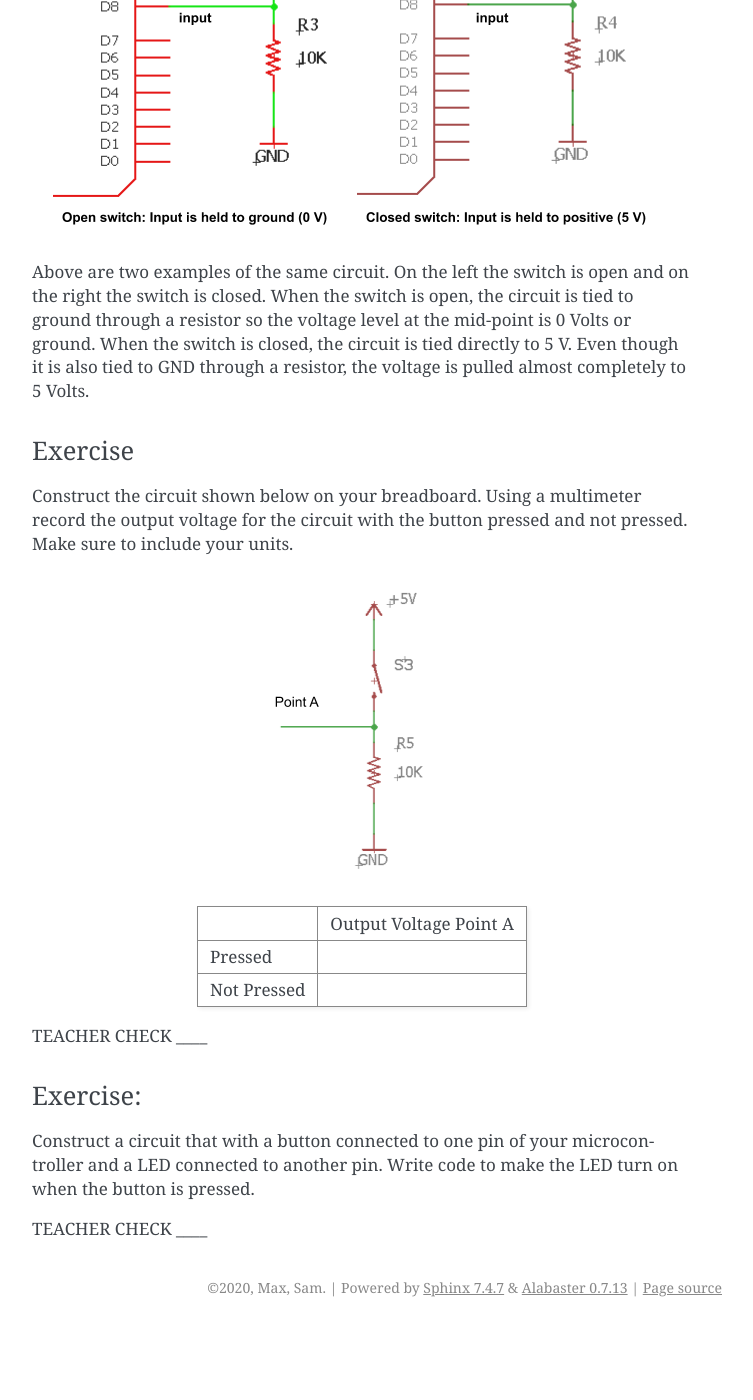
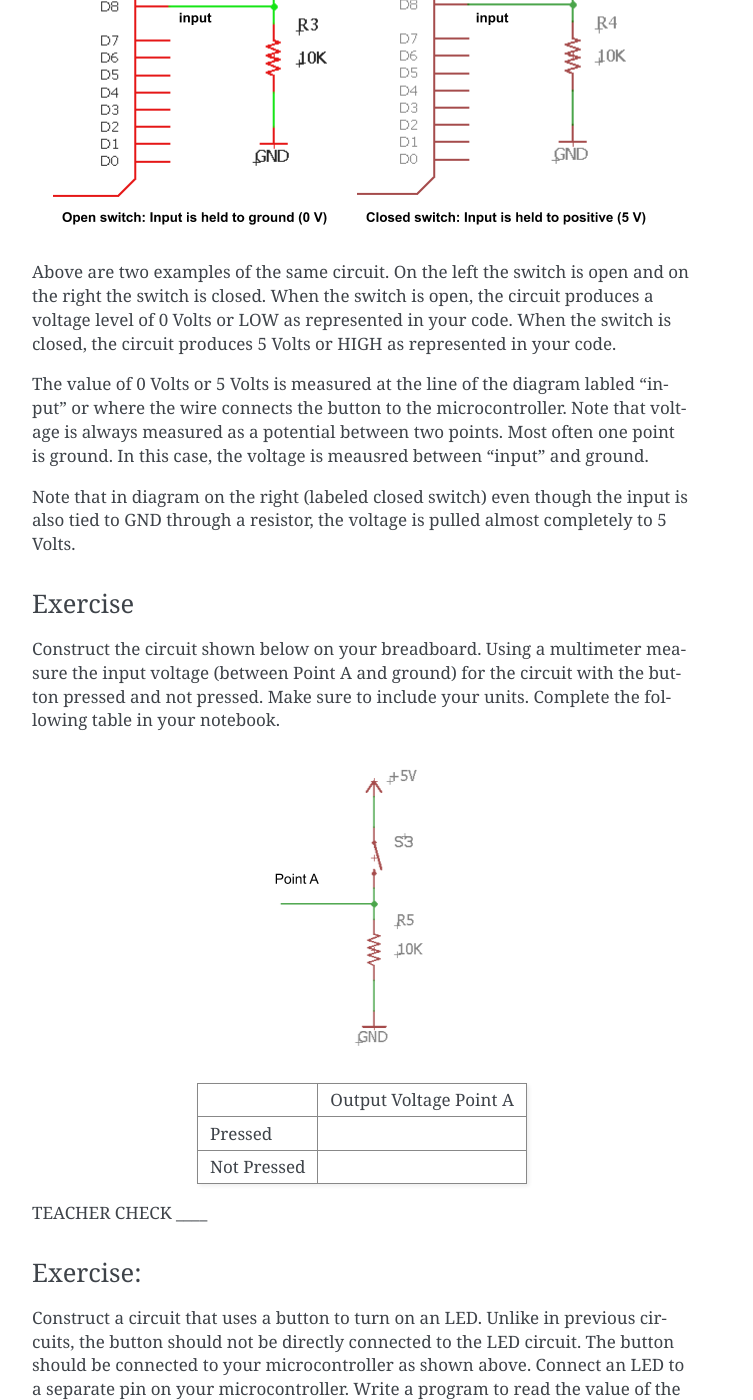
Before and after one commit to maxtkc/mvths-wiki, a Sphinx documentation site: the page built from docs/019-buttons.rst, in a window 1280 px wide and 1400 px high, scrolled down 788 px. Shown: the whole window, without its empty margins (388-1141 px from the left). Built offline with Sphinx 7.4.7, drawn with Linux system fonts in a browser that asks for light colours; before the commit the page ends 2115 px from its top, so only the background shows below that; some of the changed text lies outside the part shown.

Commit message:
Update 019-buttons.rst

```diff
--- a/docs/019-buttons.rst
+++ b/docs/019-buttons.rst
@@ -27,17 +27,22 @@ into voltage levels that the microcontroller can use.
 
 Above are two examples of the same circuit. On the left the switch is
 open and on the right the switch is closed. When the switch is open, the
-circuit is tied to ground through a resistor so the voltage level at the
-mid-point is 0 Volts or ground. When the switch is closed, the circuit
-is tied directly to 5 V. Even though it is also tied to GND through a
+circuit produces a voltage level of 0 Volts or LOW as represented in your code. When the switch is closed, the circuit
+produces 5 Volts or HIGH as represented in your code.
+
+The value of 0 Volts or 5 Volts is measured at the line of the diagram labled "input" or where the wire connects the button to the microcontroller.
+Note that voltage is always measured as a potential between two points. Most often one point is ground. In this case, the voltage is
+meausred between "input" and ground.
+
+Note that in diagram on the right (labeled closed switch) even though the input is also tied to GND through a
 resistor, the voltage is pulled almost completely to 5 Volts.
 
 Exercise
 ~~~~~~~~
 
 Construct the circuit shown below on your breadboard. Using a multimeter
-record the output voltage for the circuit with the button pressed and
-not pressed. Make sure to include your units.
+measure the input voltage (between Point A and ground) for the circuit with the button pressed and
+not pressed. Make sure to include your units. Complete the following table in your notebook.
 
 .. figure:: images/image15.png
    :alt:
@@ -55,8 +60,11 @@ TEACHER CHECK \_\_\_\_
 Exercise:
 ~~~~~~~~~
 
-Construct a circuit that with a button connected to one pin of your
-microcontroller and a LED connected to another pin. Write code to make
-the LED turn on when the button is pressed.
+Construct a circuit that uses a button to turn on an LED. Unlike in previous circuits, the button should not be directly connected to the LED circuit.
+The button should be connected to your microcontroller as shown above. Connect an LED to a separate pin on your microcontroller. Write a program to read the
+value of the button press (either HIGH or LOW). When the button is pressed, the LED should turn on. If you need help with this exercise, review the lesson "Input Pins"
+
+https://mvths-wiki.readthedocs.io/en/latest/012a-input-pins.html#
+
 
 TEACHER CHECK \_\_\_\_
```
